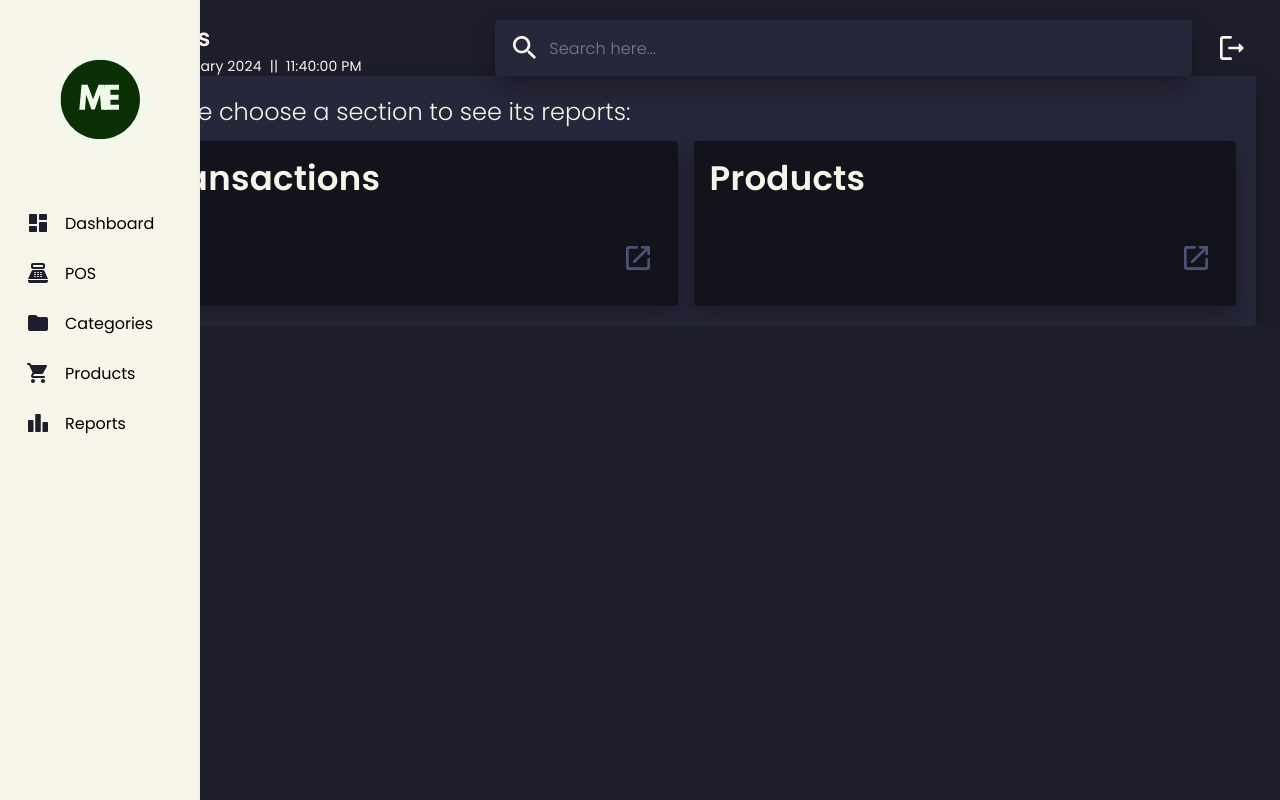
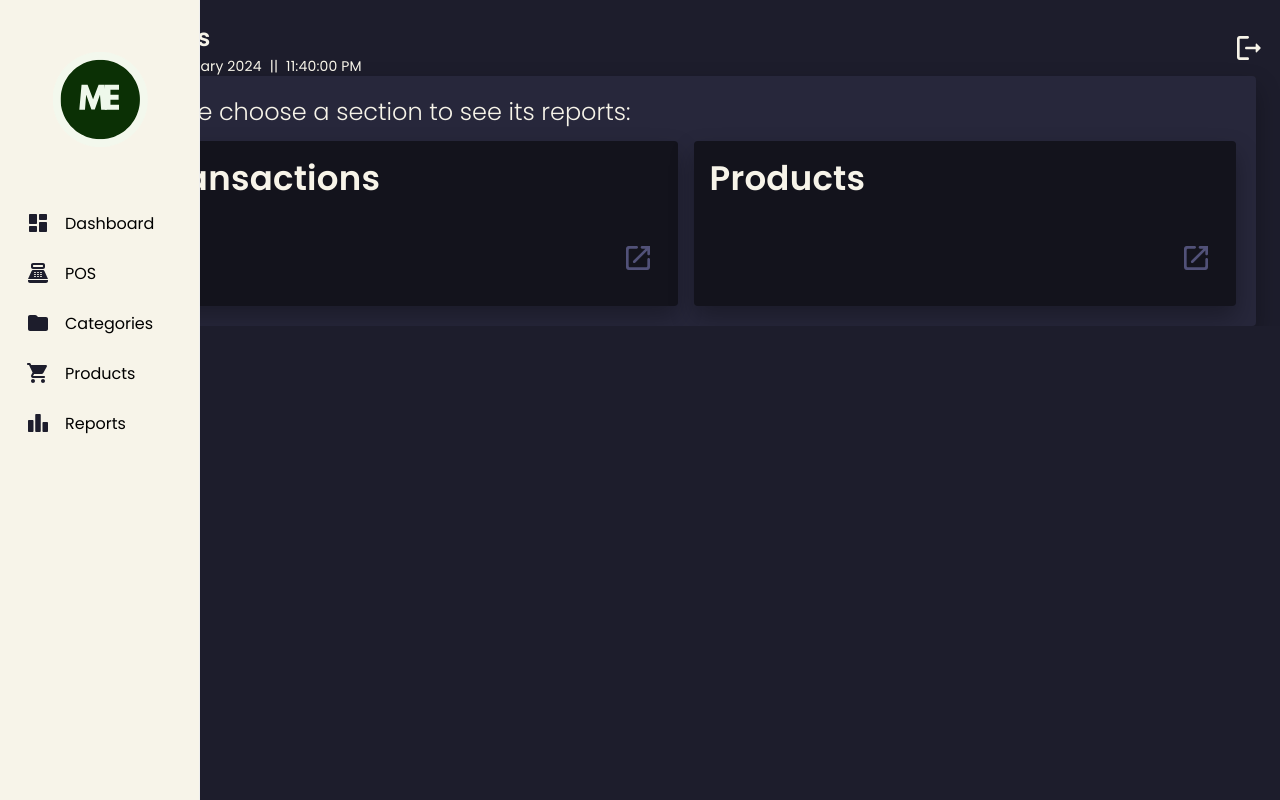
Before and after one commit to m4rceee/pos-system, a React (Vite) app: page /reports-home in a window 1280 px wide. Built offline with nearby package versions, Linux system fonts and the light colour scheme.

Commit message:
update on school lolz

```diff
--- a/src/LoginPage.jsx
+++ b/src/LoginPage.jsx
@@ -4,6 +4,7 @@ import { Link, useNavigate } from 'react-router-dom';
 import final from './svg pics/final.svg';
 import { database } from './firebaseConfig';
 import { createUserWithEmailAndPassword, signInWithEmailAndPassword } from 'firebase/auth';
+import ButtonWidget from './widgets/button';
 
 import "./styles.css"
 import 'typeface-poppins';
@@ -16,6 +17,7 @@ import {
   TextField,
   InputAdornment,
   IconButton, Container,
+  CircularProgress
 } from '@mui/material';
 
 import {
@@ -58,6 +60,7 @@ export default function Login() {
   const [showPassword, setShowPassword] = useState(false);
   const [currentDateTime, setCurrentDateTime] = useState(new Date());
   const [showPrompt, setShowPrompt] = useState(false);
+  const [loading, setLoading] = useState(false);
 
   useEffect(() => {
     const intervalId = setInterval(() => {
@@ -93,6 +96,7 @@ export default function Login() {
 
     //Login Auth
     signInWithEmailAndPassword(database, username, password).then(data =>{
+      setLoading(true);
       console.log(data, "authData");
       navigate('/dashboard');
     }).catch(error =>{
@@ -211,8 +215,9 @@ export default function Login() {
                     boxShadow: '0 12px 24px rgba(0, 0, 0, 0.3)',
                     '&:hover': { backgroundColor: '#3b3b5a' }
                     }}>
-                      <Typography sx={{fontFamily: 'Poppins, sans-serif', fontWeight: '500', fontSize: '20px',}}>Log In</Typography>
+                      <Typography sx={{fontFamily: 'Poppins, sans-serif', fontWeight: '500', fontSize: '20px',}}> {loading ? <CircularProgress size={23} color="inherit" /> : "Log In"} </Typography>
                   </Button>
+
 
                   {/*REALTIME DISPLAY OF DATE & TIME*/}
                   <div className='mt-3 text-center text-sm' style={{color: colors.fontColor}}>
--- a/src/category-home.jsx
+++ b/src/category-home.jsx
@@ -381,13 +381,6 @@ const handleAddCategory = async (e) => {
                                 </div>
                             </div>
 
-                            <div>
-                            <form onSubmit={(e)=> handleSearch(e)}>
-                            <TextFieldInputWidget title={"Search Category:"} name={"searchCategory"} />
-                            <ButtonWidget type={"submit"} label={addingCategory ? <CircularProgress size={23} color="inherit" /> : "Search"} />
-                            </form>
-                            </div>
-
 
 {/*
 ///////////////////////////////////////////////////////////////////////////////////////
--- a/src/common/header.jsx
+++ b/src/common/header.jsx
@@ -56,47 +56,10 @@ export default function Header() {
     return(
 
         <>
-                <Stack direction="row" spacing={2}>
-                    <TextField
-                    variant="outlined"
-                    fullWidth
-                    placeholder='Search here...'
-                    InputProps={{
-                        startAdornment: (
-                        <InputAdornment position="start">
-                            <SearchRounded sx={{fontSize: '2rem', color: colors.secondary}}/>
-                        </InputAdornment>
-                        ),
-                    }}
-                    sx={{
-
-                        '& .MuiOutlinedInput-root': {
-                            backgroundColor: '#27273b',
-                            boxShadow: '0 12px 24px rgba(0, 0, 0, 0.3)',
-                            '& fieldset': {
-                                border: 'none',
-                            },
-                            '&.Mui-focused fieldset': {
-                                border: 'none',
-                            },
-                            '&:hover': {
-                                cursor: 'text'
-                            },
-                        },
-                        '& input': {
-                            fontFamily: 'Poppins, sans-serif',
-                            fontWeight: '300',
-                            color: colors.secondary,
-                        },
-                        '& input::placeholder': {
-                            fontFamily: 'Poppins, sans-serif',
-                            fontWeight: '300',
-                        }
-                    }}
-                    />
+                <Stack direction="row" spacing={2} >
 
                     <IconButton onClick={handleLogout}>
-                        <LogoutRounded  style={{ color: colors.secondary, fontSize: '2rem' }} />
+                        <LogoutRounded  style={{ color: colors.secondary, fontSize: '2rem', marginLeft: '730px' }} />
                     </IconButton>
                 </Stack>
                 <Dialog open={open} onClose={() => handleClose(false)}>
--- a/src/common/sidebar.jsx
+++ b/src/common/sidebar.jsx
@@ -3,7 +3,7 @@ import { useNavigate } from 'react-router-dom';
 import shortLogo from '../svg pics/logo2.png';
 import logo3 from '../svg pics/3.svg';
 
-import "../styles.css"
+import "../styles.css";
 import 'typeface-poppins';
 
 import { Typography } from '@mui/material';
@@ -41,6 +41,7 @@ const colors = {
 };
 
 export default function SideBar() {
+
     const navigate = useNavigate();
 
     const [collapsed, setCollapsed] = useState(true);
--- a/src/dashboard.jsx
+++ b/src/dashboard.jsx
@@ -4,6 +4,7 @@ import 'typeface-poppins';
 import SideBar from './common/sidebar';
 import Header from './common/header';
 import { ThemeProvider, createTheme } from '@mui/material/styles';
+import { useNavigate } from 'react-router-dom';
 
 import { firestore } from './firebaseConfig';
 import { where, limit, query, orderBy, addDoc, getDoc, getDocs, collection, doc, onSnapshot, updateDoc, deleteDoc } from '@firebase/firestore';
@@ -20,6 +21,7 @@ import {
     Stack,
     Card,
     CardContent,
+    CardActionArea,
 } from '@mui/material';
 
 import {
@@ -73,6 +75,8 @@ const xLabels = [
   };
 
 export default function DashboardHome() {
+
+    const navigate = useNavigate();
 
    const [currentDateTime, setCurrentDateTime] = useState(new Date());
    const [productCount, setProductCount] = useState(0);
@@ -199,6 +203,15 @@ const [transactions, setTransactions] = useState([]);
     return () => getTransactionData();
   }, []);
 
+  const handleProducts = () => {
+    navigate('/product-home');
+  }
+
+  const handleTransactions = () => {
+    navigate('/transactions-home');
+  }
+
+
     return(
 
         <>
@@ -244,7 +257,8 @@ const [transactions, setTransactions] = useState([]);
                                 </Typography>
                                 <Grid container spacing={2} style={{ paddingTop: '5px', display: 'flex', flexDirection: 'row', justifyContent: 'center', alignItems: 'center' }}>
                                     <Grid item xs={4} >
-                                        <Card style={{ background: '#13131c', boxShadow: '0 12px 24px rgba(0, 0, 0, 0.3)' }}>
+                                        <CardActionArea onClick={handleProducts}>
+                                            <Card style={{ background: '#13131c', boxShadow: '0 12p 24px rgba(0, 0, 0, 0.3)' }}>
                                                 <CardContent style={{ display: 'flex', flexDirection: 'row', justifyContent: 'center', alignItems: 'center' }}>
                                                     <ShoppingBagRounded sx={{ fontSize: '3.5rem', color: '#515178' }} />
                                                     <Stack sx={{ paddingLeft: '15px', flex: 1 }}>
@@ -262,8 +276,10 @@ const [transactions, setTransactions] = useState([]);
                                                     </Stack>
                                                 </CardContent>
                                             </Card>
+                                        </CardActionArea>
                                     </Grid>
                                     <Grid item xs={4}>
+                                        <CardActionArea onClick={handleTransactions}>
                                             <Card style={{ background: '#13131c', boxShadow: '0 12px 24px rgba(0, 0, 0, 0.3)' }}>
                                                 <CardContent style={{ display: 'flex', flexDirection: 'row', justifyContent: 'center', alignItems: 'center' }}>
                                                     <ReceiptRounded sx={{ fontSize: '3.5rem', color: '#515178' }} />
@@ -283,6 +299,7 @@ const [transactions, setTransactions] = useState([]);
                                                     </Stack>
                                                 </CardContent>
                                             </Card>
+                                        </CardActionArea>
                                     </Grid>
                                     <Grid item xs={4}>
                                         <Card style={{ background: '#13131c', boxShadow: '0 12px 24px rgba(0, 0, 0, 0.3)' }}>
@@ -353,29 +370,8 @@ const [transactions, setTransactions] = useState([]);
                         </Card>
 
                         <Grid className='pt-5' container spacing={2}>
-                            <Grid item xs={7}>
-                                <ThemeProvider theme={customTheme}>
-                                    <Card style={{backgroundColor: '#27273b', boxShadow: '0 12px 24px rgba(0, 0, 0, 0.3)', marginBottom: '30px'}}>
-                                        <CardContent style={{ display: 'flex', flexDirection: 'column', alignItems: 'center', justifyContent: 'center', height: '100%', padding: '1.5rem' }}>
-                                            <Stack>
-                                                <Typography sx={{ paddingBottom: '10px', color: colors.secondary, fontSize: '1.5rem', fontWeight: '600', textAlign: 'left' }}>Sales Chart</Typography>
-                                                <LineChart
-                                                    xAxis={[{ scaleType: 'point', data: xLabels }]}
-                                                    series={[
-                                                        { data: pData, label: 'Year 1', color: '#E40C2B' },
-                                                        { data: uData, label: 'Year 2', color: '#3CBCC3' },
-                                                        { data: vData, label: 'Year 3', color: '#EBA63F' },
-                                                    ]}
-                                                    width={500}
-                                                    height={300}
-                                                />
-                                            </Stack>
-                                        </CardContent>
-                                    </Card>
-                                </ThemeProvider>
-                            </Grid>
 
-                            <Grid item xs={5}>
+                            <Grid item xs={12}>
                                 <ThemeProvider theme={customTheme}>
                                     <Card style={{backgroundColor: '#27273b', boxShadow: '0 12px 24px rgba(0, 0, 0, 0.3)', marginBottom: '30px'}}>
                                             <Stack style={{ display: 'flex', flexDirection: 'column', alignItems: 'left', justifyContent: 'center', height: '100%', padding: '1.5rem' }}>
@@ -390,7 +386,7 @@ const [transactions, setTransactions] = useState([]);
                                                         cornerRadius: 5,
                                                         startAngle: -90,
                                                         endAngle: 180,
-                                                        cx: 120,
+                                                        cx: 500,
                                                         cy: 140,
                                                         },
                                                     ]}
```
Lines whose indentation alone changed are shown as unchanged.
